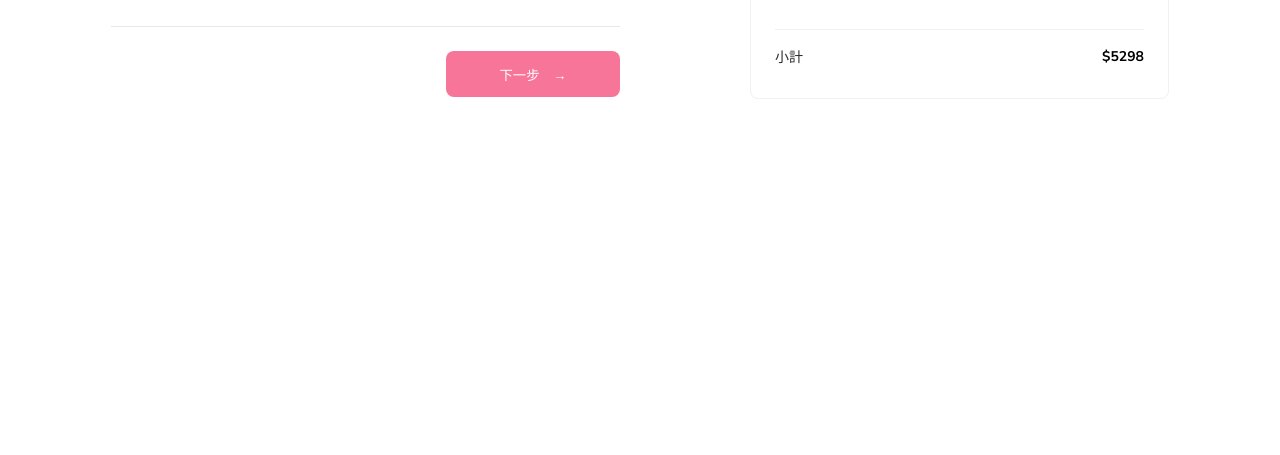
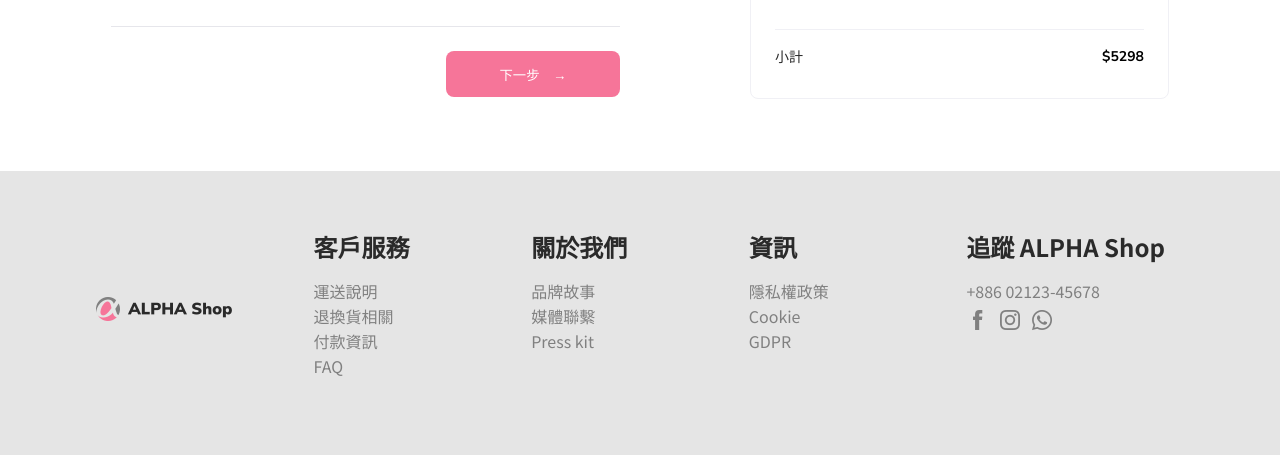
Before and after one commit to YPINPIN/ALPHA-Shop, a website: page index.html in a window 1280 px wide. Shown: the part 614-1069 px from the top of the page. Before the commit the page ends 800 px from the top, so only its background shows below. Drawn offline with Linux system fonts and the light colour scheme.

Commit message:
[ADD] Add footer display

```diff
--- a/index.html
+++ b/index.html
@@ -299,7 +299,47 @@
       </section>
     </main>
 
-    <footer></footer>
+    <footer>
+      <div class="wrapper">
+        <section>
+          <img src="./src/image/nav/Logo@2x.png" alt="" class="footer__brand">
+        </section>
+        <section>
+          <a href="#" class="footer__title">客戶服務</a>
+          <a href="#" class="footer__item">運送說明</a>
+          <a href="#" class="footer__item">退換貨相關</a>
+          <a href="#" class="footer__item">付款資訊</a>
+          <a href="#" class="footer__item">FAQ</a>
+        </section>
+        <section>
+          <a href="#" class="footer__title">關於我們</a>
+          <a href="#" class="footer__item">品牌故事</a>
+          <a href="#" class="footer__item">媒體聯繫</a>
+          <a href="#" class="footer__item">Press kit</a>
+        </section>
+        <section>
+          <a href="#" class="footer__title">資訊</a>
+          <a href="#" class="footer__item">隱私權政策</a>
+          <a href="#" class="footer__item">Cookie</a>
+          <a href="#" class="footer__item">GDPR</a>
+        </section>
+        <section>
+          <a href="#" class="footer__title">追蹤 ALPHA Shop</a>
+          <a href="#" class="footer__item">+886 02123-45678</a>
+          <div class="footer__social-media">
+            <a href="#">
+              <img src="./src/image/footer/facebook@2x.png" alt="" class="footer__social-media__icon">
+            </a>
+            <a href="#">
+              <img src="./src/image/footer/ig@2x.png" alt="" class="footer__social-media__icon">
+            </a>
+            <a href="#">
+              <img src="./src/image/footer/phone@2x.png" alt="" class="footer__social-media__icon">
+            </a>
+          </div>
+        </section>
+      </div>
+    </footer>
 
     <script src="./src/scripts/index.js"></script>
   </body>
--- a/src/scss/_color.scss
+++ b/src/scss/_color.scss
@@ -8,3 +8,4 @@ $form-input-border-color: #4a4a4a;
 $btn-control-border-color: #e6e6eb;
 $btn-control-prev-color: #ffffff;
 $btn-control-next-color: #f67599;
+$footer-bg: #e5e5e5;
--- /dev/null
+++ b/src/scss/_footer.scss
@@ -0,0 +1,53 @@
+/*Footer css*/
+footer {
+  display: none;
+  height: 284px;
+  background-color: $footer-bg;
+  .wrapper {
+    width: 85%;
+    height: 100%;
+    display: flex;
+    justify-content: space-between;
+    margin: 0 auto;
+    > section {
+      flex: 1 1;
+      margin-top: 64px;
+    }
+    > section:first-child {
+      margin-top: 126px;
+    }
+    a {
+      display: block;
+    }
+    .footer {
+      &__brand {
+        width: 136px;
+        height: 24px;
+      }
+      &__title {
+        margin-bottom: 24px;
+        @include font-setting(24px, bold, $dark-gray);
+        line-height: 24px;
+      }
+      &__item {
+        margin-bottom: 8px;
+        @include font-setting(16px, normal, $form-label-color);
+        line-height: 17px;
+      }
+      &__social-media {
+        display: flex;
+        &__icon {
+          width: 24px;
+          height: 24px;
+          margin-right: 8px;
+        }
+      }
+    }
+  }
+}
+
+@media screen and (min-width: 768px) {
+  footer {
+    display: block;
+  }
+}
--- a/src/scss/style.scss
+++ b/src/scss/style.scss
@@ -25,6 +25,9 @@ main {
 
 /*BtnControl*/
 @import './btnControl';
+
+/*Footer*/
+@import './footer';
 
 /********* main 桌機版樣式 *********/
 @media screen and (min-width: 768px) {
```
Also changed, not shown: src/css/style.css, src/image/footer/facebook@2x.png (added), src/image/footer/ig@2x.png (added), src/image/footer/phone@2x.png (added), 1 other file.
